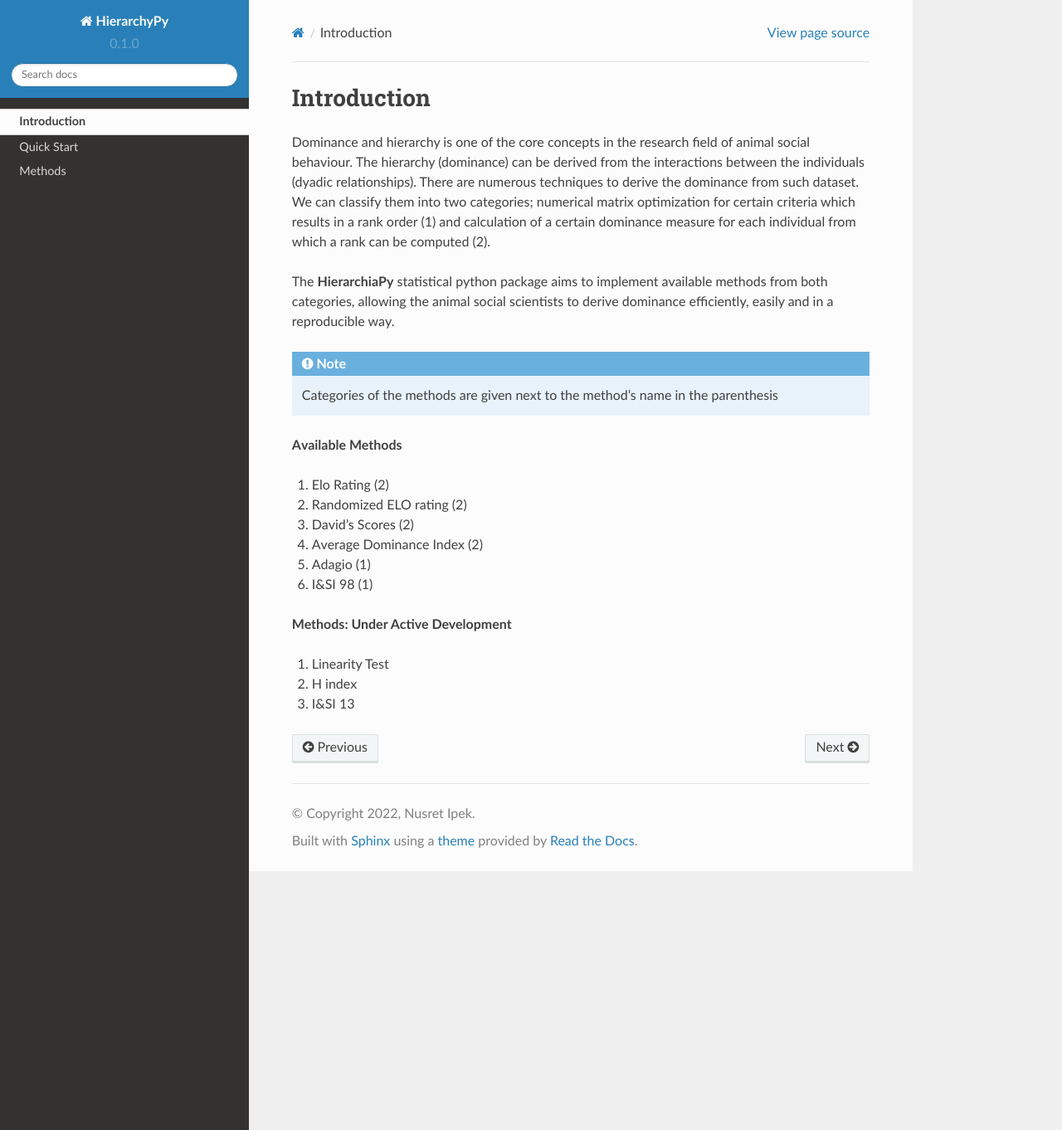
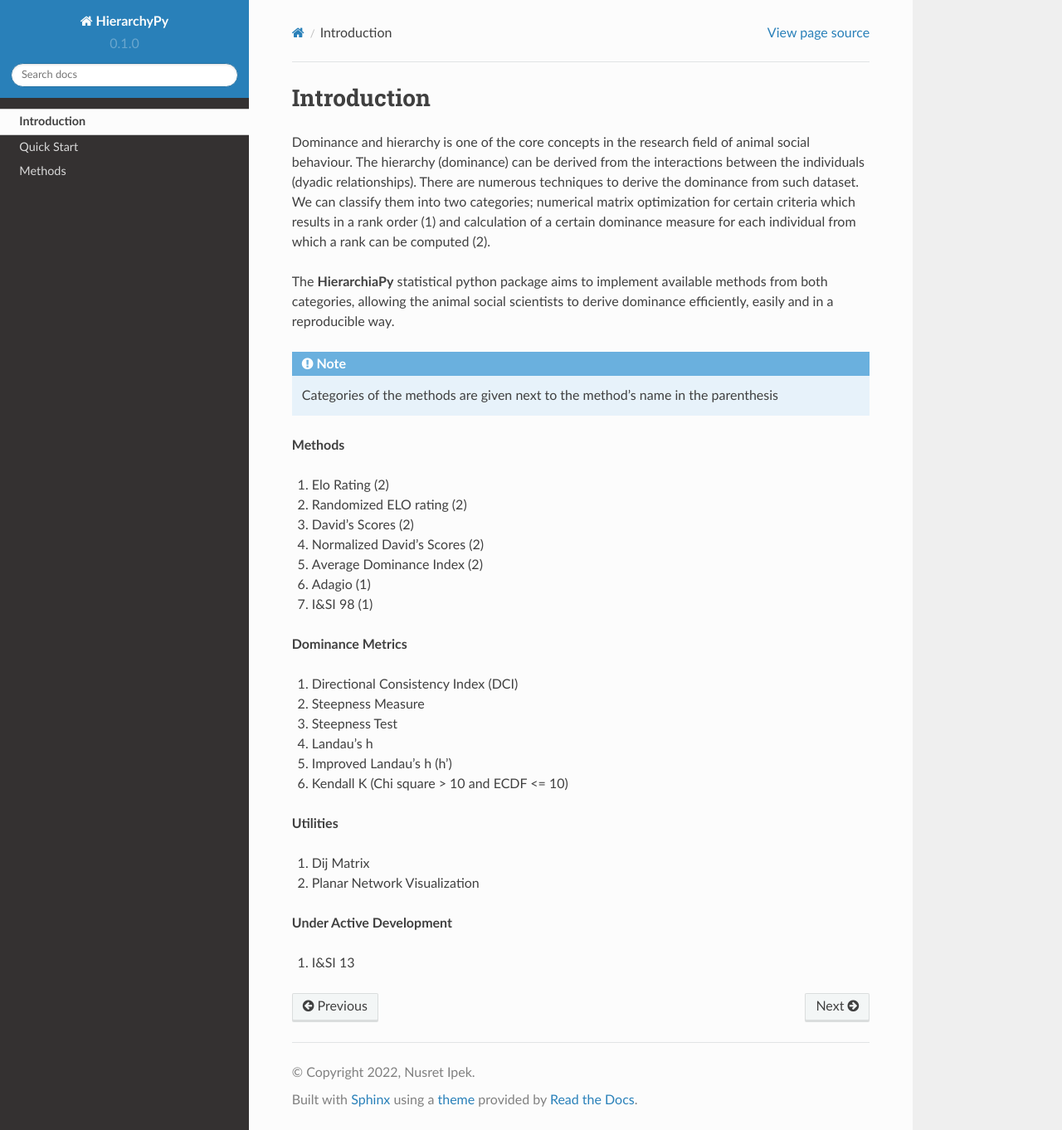
Before and after one commit to nusretipek/HierarchiaPy, a Sphinx documentation site: the page built from docs/source/intro.rst, in a window 1280 px wide and 1362 px high. Shown: the whole window at 83% size. Built offline with Sphinx 7.4.7 and the Read the Docs theme 2.0.0, drawn with Linux system fonts in a browser that asks for light colours.

Commit message:
Update intro.rst

```diff
--- a/docs/source/intro.rst
+++ b/docs/source/intro.rst
@@ -8,20 +8,33 @@ The **HierarchiaPy** statistical python package aims to implement available meth
 .. note::
  Categories of the methods are given next to the method's name in the parenthesis
 
-**Available Methods**
+**Methods**
 
 1. Elo Rating (2)
 2. Randomized ELO rating (2)
 3. David's Scores (2)
-4. Average Dominance Index (2)
-5. Adagio (1)
-6. I&SI 98 (1)
+4. Normalized David's Scores (2)
+5. Average Dominance Index (2)
+6. Adagio (1)
+7. I&SI 98 (1)
 
-**Methods: Under Active Development**
+**Dominance Metrics**
 
-1. Linearity Test
-2. H index
-3. I&SI 13
+1. Directional Consistency Index (DCI)
+2. Steepness Measure
+3. Steepness Test
+4. Landau's h
+5. Improved Landau's h (h')
+6. Kendall K (Chi square > 10 and ECDF <= 10)
+
+**Utilities**
+
+1. Dij Matrix
+2. Planar Network Visualization
+
+**Under Active Development**
+
+1. I&SI 13
 
 ..
  Local Variables:
```
